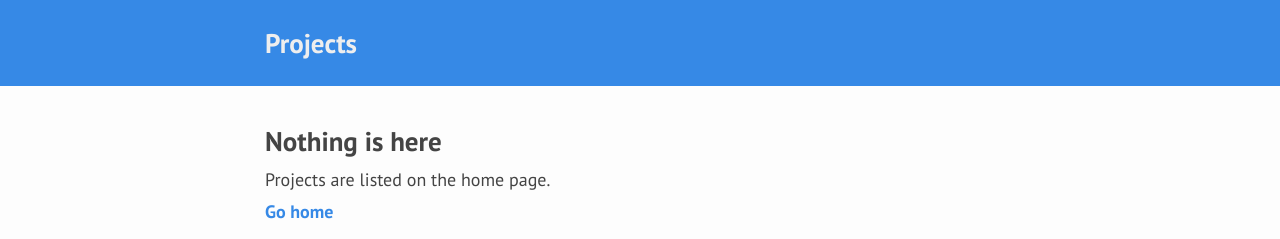
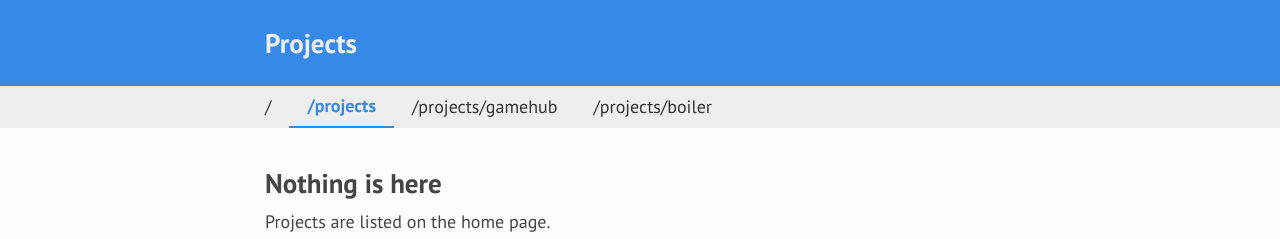
Before and after one commit to tkashkin/tkashkin.github.io, a plain HTML site: page projects/index.htm in a window 1280 px wide. Shown: the top 239 px of the page. Drawn offline with Linux system fonts and the light colour scheme.

Commit message:
Add navbar to /projects

```diff
--- a/projects/index.htm
+++ b/projects/index.htm
@@ -33,6 +33,15 @@
 				<h1 data-text-ru="Проекты">Projects</h1>
 			</section>
 		</header>
+
+		<nav>
+			<section>
+				<a href="/">/</a><!--
+				--><a href="/projects" class="initial active">/projects</a><!--
+				--><a href="/projects/gamehub">/projects/gamehub</a><!--
+				--><a href="/projects/boiler">/projects/boiler</a>
+			</section>
+		</nav>
 
 		<main>
 			<section>
```
